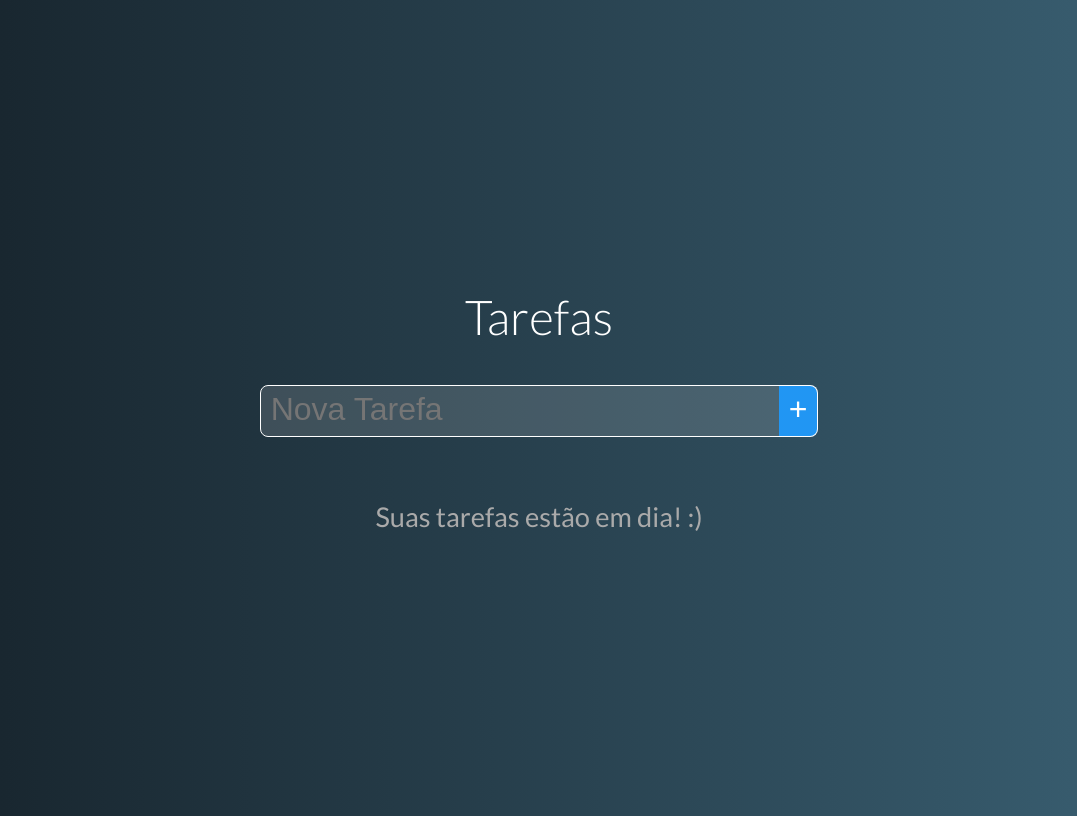
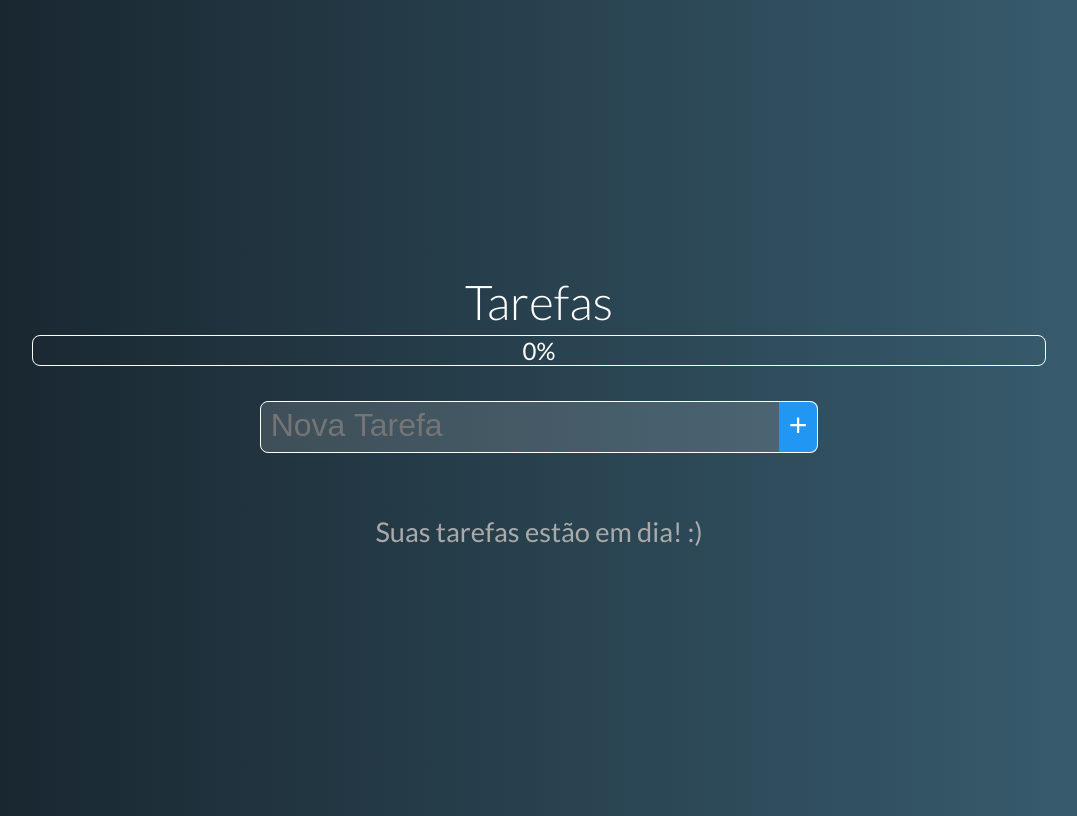
Before and after one commit to Nardogomes/vuejs-learning, a Vue app in the folder projeto-02-tarefas/: page / in a window 1280 px wide. Shown: the whole page, without its empty margins (101-1178 px from the left). Built offline with nearby package versions, Linux system fonts and the light colour scheme.

Commit message:
Implementação da barra de progresso.

```diff
--- a/projeto-02-tarefas/src/App.vue
+++ b/projeto-02-tarefas/src/App.vue
@@ -1,6 +1,7 @@
 <template>
 	<div id="app">
 		<h1>Tarefas</h1>
+		<TasksProgress :progress="progress" />
 		<NewTask @taskAdded="addTask" />
 		<TaskGrid
 			@taskDeleted="deleteTask"
@@ -10,14 +11,22 @@
 </template>
 
 <script>
+import TasksProgress from './components/TasksProgress.vue'
 import NewTask from './components/NewTask.vue'
 import TaskGrid from './components/TaskGrid.vue'
 
 export default {
-	components: { NewTask, TaskGrid },
+	components: { TasksProgress, NewTask, TaskGrid },
 	data() {
 		return {
 			tasks: []
+		}
+	},
+	computed: {
+		progress() {
+			const total = this.tasks.length
+			const done = this.tasks.filter(t => !t.pending).length
+			return Math.round(done / total * 100) || 0
 		}
 	},
 	methods: {
--- /dev/null
+++ b/projeto-02-tarefas/src/components/TasksProgress.vue
@@ -0,0 +1,40 @@
+<template>
+  <div class="task-progress">
+    <span class="progress-value">{{ progress }}%</span>
+    <div class="progress-bar" :style="{width: progress + '%'}"></div>
+  </div>
+</template>
+
+<script>
+export default {
+  props: {
+    progress: { type: Number, default: 0}
+  }
+}
+</script>
+
+<style>
+  .task-progress {
+    position: relative;
+    width: 80%;
+    color: #fff;
+    border: 1px solid #fff;
+    border-radius: 8px;
+    display: flex;
+    flex-direction: column;
+    align-items: center;
+  }
+
+  .progress-bar {
+    position: absolute;
+    border-radius: 8px;
+    height: 100%;
+    background-color: #4CAF50;
+    align-self: flex-start;
+  }
+
+  .progress-value {
+    z-index: 1;
+    font-size: 1.5rem;
+  }
+</style>
```
